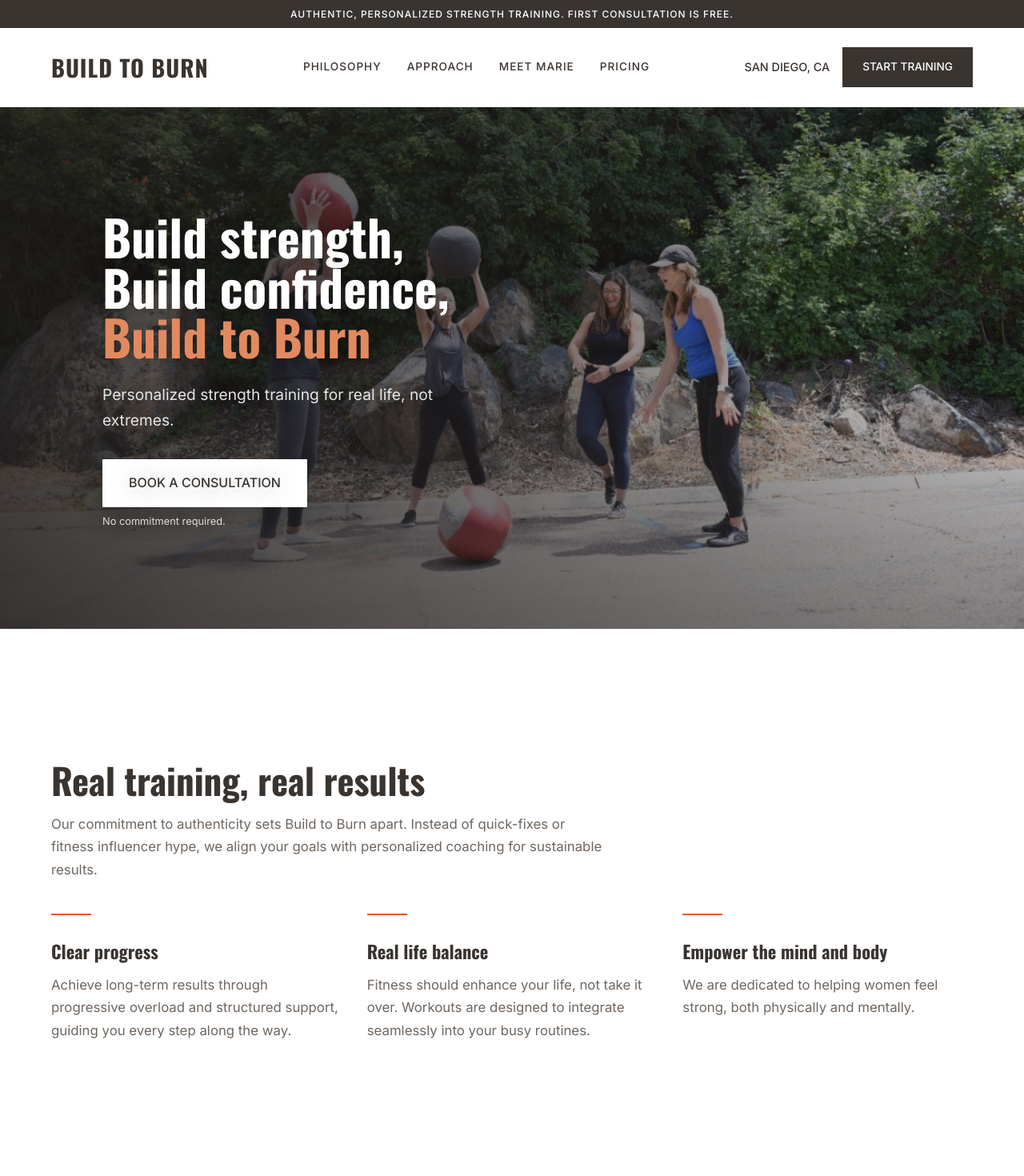
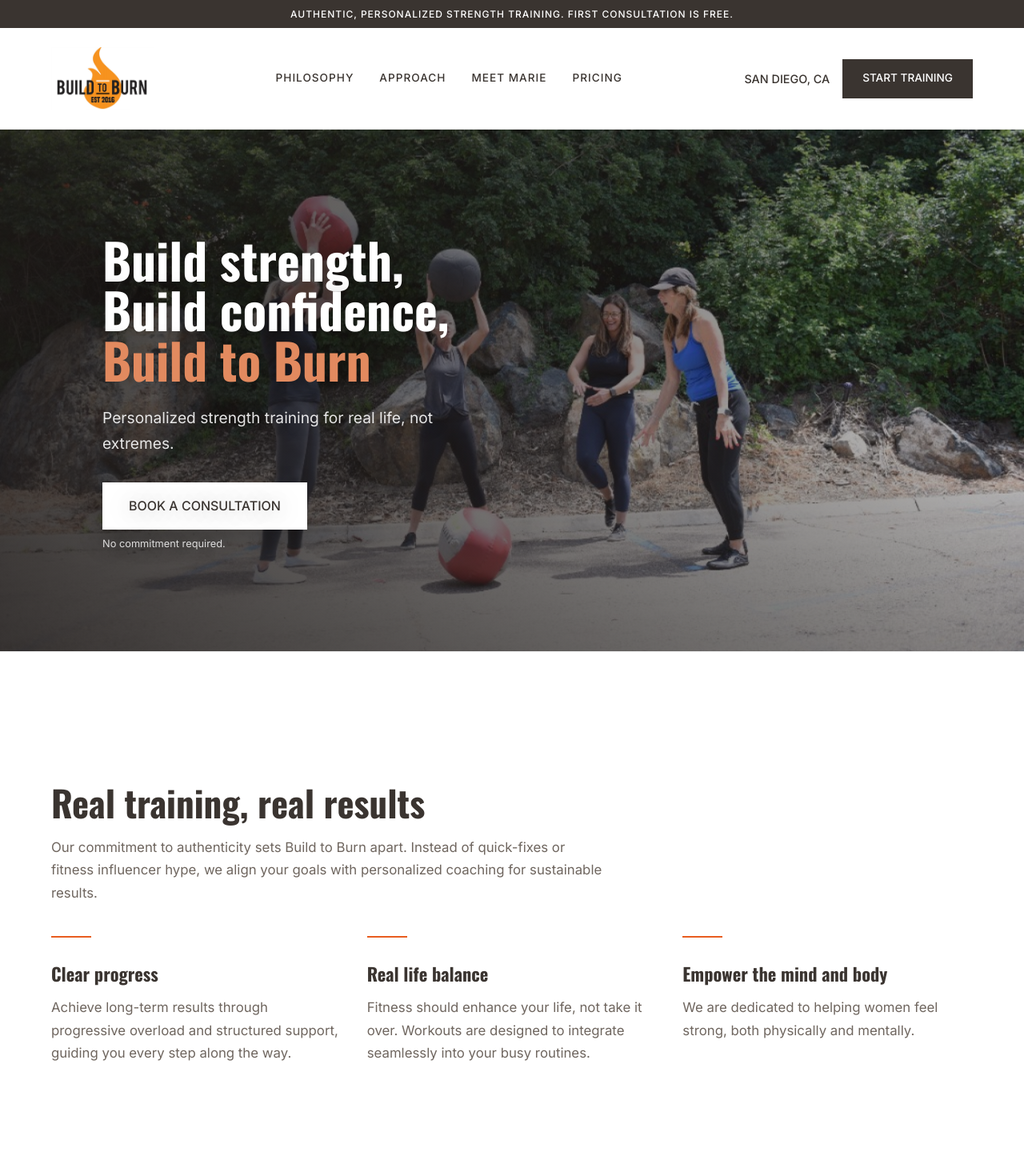
Before and after one commit to mayakmitchell/buildtoburn, a React (Vite) app: page / in a window 1280 px wide. Shown: the top 1470 px of the page at 80% size. Built offline with nearby package versions, Linux system fonts and the light colour scheme.

Commit message:
Add logo and refine final section styling

```diff
--- a/src/App.tsx
+++ b/src/App.tsx
@@ -201,7 +201,9 @@ function App() {
       </div>
 
       <nav>
-        <div className="nav-brand">BUILD TO BURN</div>
+        <a href="#" className="nav-brand" aria-label="Build to Burn home">
+          <img src="/assets/build-to-burn-logo.jpg" alt="Build to Burn" className="nav-logo" />
+        </a>
         <div className="nav-links">
           <a href="#philosophy">Philosophy</a>
           <a href="#approach">Approach</a>
@@ -436,7 +438,7 @@ function App() {
         </div>
 
         <div className="reviews-mobile-title">
-          <h2 className="stats-title mobile-section-title">Ratings & reviews</h2>
+          <h2 className="stats-title mobile-section-title">Ratings & Reviews</h2>
         </div>
 
         <div className="reviews-container">
@@ -584,9 +586,7 @@ function App() {
 
       {/* Footer */}
       <footer>
-        <div style={{ fontFamily: 'var(--font-heading)', fontSize: '2rem', letterSpacing: '2px', marginBottom: '1rem' }}>
-          BUILD TO BURN
-        </div>
+        <img src="/assets/build-to-burn-logo.jpg" alt="Build to Burn" className="footer-logo" />
         <p style={{ color: '#888', fontSize: '0.9rem' }}>San Diego, CA</p>
         <p style={{ color: '#888', fontSize: '0.8rem', marginTop: '2rem' }}>
           &copy; {new Date().getFullYear()} Build to Burn. All rights reserved.
--- a/src/index.css
+++ b/src/index.css
@@ -159,12 +159,15 @@ nav {
 }
 
 .nav-brand {
-  font-family: var(--font-heading);
-  font-size: 1.8rem;
-  font-weight: 700;
-  letter-spacing: 1px;
-  white-space: nowrap;
-  text-transform: uppercase;
+  display: inline-flex;
+  align-items: center;
+  flex: 0 0 auto;
+}
+
+.nav-logo {
+  display: block;
+  width: clamp(96px, 10vw, 140px);
+  height: auto;
 }
 
 .nav-links {
@@ -526,7 +529,7 @@ nav {
 .why-item {
   opacity: 0;
   transform: translateY(24px);
-  transition: opacity 0.75s ease, transform 0.75s ease;
+  transition: opacity 1.15s ease, transform 1.15s ease;
 }
 
 .why-grid.is-visible .why-item {
@@ -535,11 +538,11 @@ nav {
 }
 
 .why-grid.is-visible .why-item:nth-child(2) {
-  transition-delay: 0.14s;
+  transition-delay: 0.2s;
 }
 
 .why-grid.is-visible .why-item:nth-child(3) {
-  transition-delay: 0.28s;
+  transition-delay: 0.4s;
 }
 
 .why-item h3 {
@@ -832,9 +835,23 @@ nav {
 /* Form Section */
 .form-section {
   padding: 5rem 5%;
+  background-color: var(--color-text);
+  color: #fff;
+  text-align: center;
+}
+
+.form-section > * {
   max-width: 800px;
-  margin: 0 auto;
-  text-align: center;
+  margin-left: auto;
+  margin-right: auto;
+}
+
+.form-section .help-title {
+  color: #fff;
+}
+
+.form-section p {
+  color: rgba(255, 255, 255, 0.78);
 }
 
 .form-group {
@@ -853,12 +870,24 @@ nav {
 
 .form-group input:focus {
   outline: none;
-  border-color: var(--color-text);
+  border-color: var(--color-accent);
 }
 
 .form-group button:disabled {
   opacity: 0.7;
   cursor: wait;
+}
+
+.form-section .form-group .btn {
+  background-color: #fff;
+  color: var(--color-text);
+  border-color: #fff;
+}
+
+.form-section .form-group .btn:hover {
+  background-color: var(--color-accent);
+  border-color: var(--color-accent);
+  color: #fff;
 }
 
 .form-message {
@@ -876,10 +905,17 @@ nav {
 
 /* Footer */
 footer {
-  background-color: var(--color-text);
-  color: #fff;
+  background-color: #fff;
+  color: var(--color-text);
   padding: 3rem 5%;
   text-align: center;
+}
+
+.footer-logo {
+  display: block;
+  width: min(240px, 72vw);
+  height: auto;
+  margin: 0 auto 1rem;
 }
 
 /* Reviews & Testimonial Styling */
@@ -1130,8 +1166,8 @@ footer {
     padding: 1rem 5%;
   }
 
-  .nav-brand {
-    font-size: 1.5rem;
+  .nav-logo {
+    width: clamp(88px, 24vw, 112px);
   }
 
   .nav-actions {
@@ -1157,16 +1193,17 @@ footer {
 
   .mobile-stats-numbers {
     display: block;
+    padding-top: 1.25rem;
   }
 
   .mobile-stats-panel {
-    padding-top: 0;
-    padding-bottom: 1rem;
+    padding-top: 0.75rem;
+    padding-bottom: 1.75rem;
   }
 
   .mobile-gallery-section {
     display: block;
-    padding: 1rem 5% 1rem;
+    padding: 1.5rem 5% 1rem;
   }
 
   .mobile-gallery-shell {
@@ -1175,7 +1212,7 @@ footer {
 
   .reviews-mobile-title {
     display: block;
-    padding: 0.75rem 0 1rem;
+    padding: 1rem 0;
   }
 }
 
```
Also changed, not shown: public/assets/build-to-burn-logo.jpg (added).
